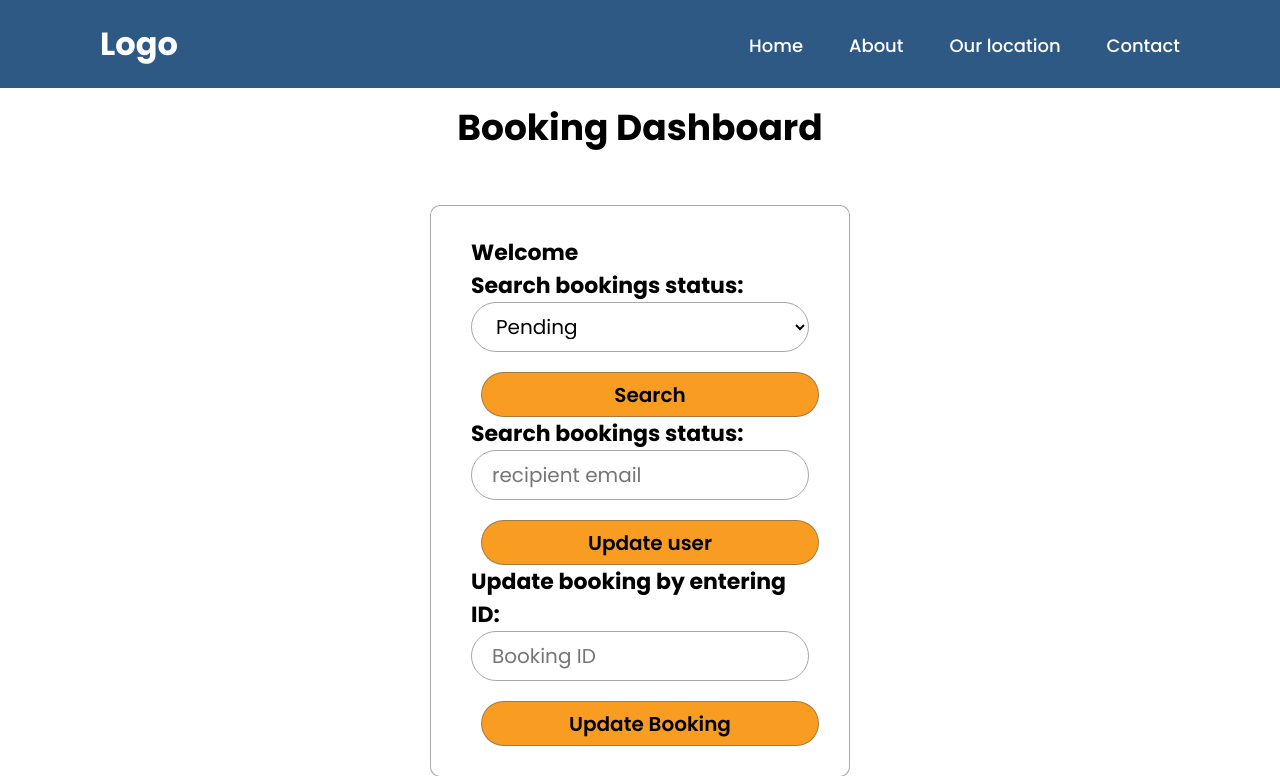
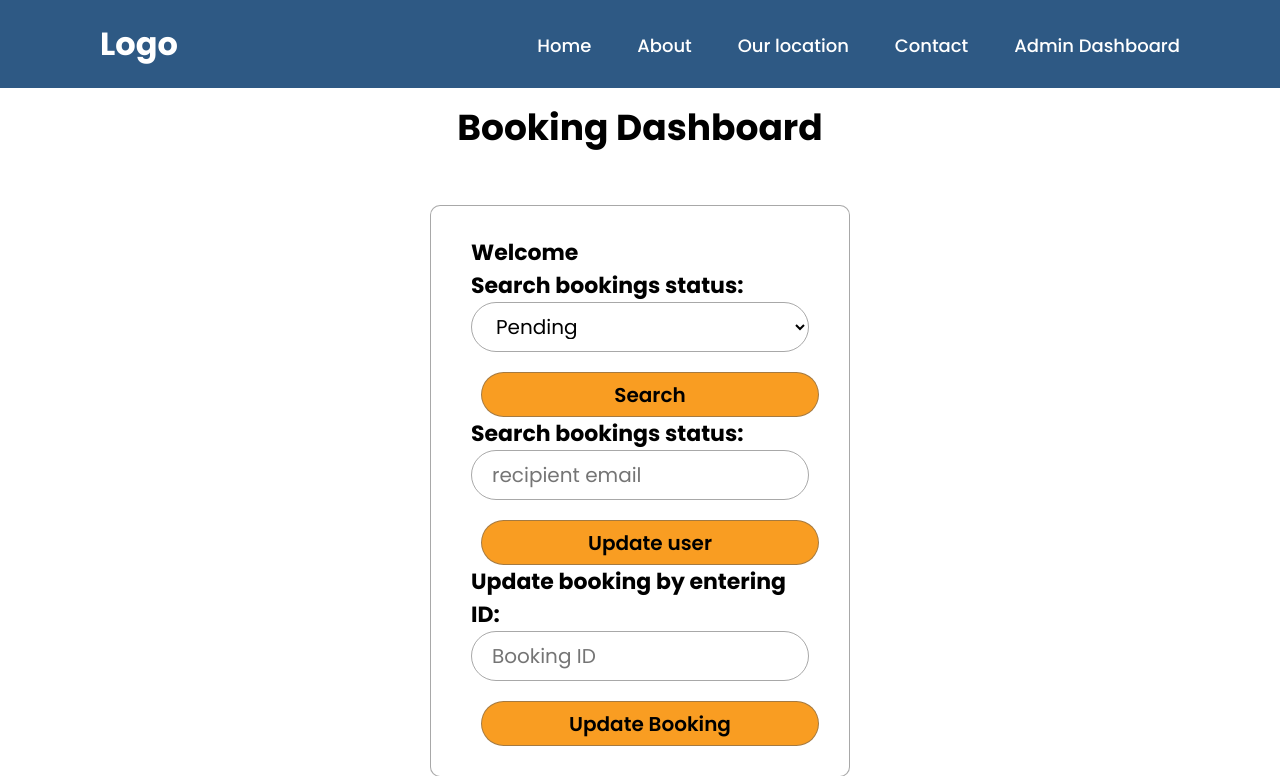
Before and after one commit to KayongoYongo/mama-fua-website, a Flask app: template templates/admin_booking_dahsboard.html in a window 1280 px wide. Shown: the top 776 px of the page. Run offline with Flask 3, Linux system fonts and the light colour scheme; the template is opened without the code that fills it: most values are stand-ins (such as "Sample title", 1, 10 or a date in 2020).

Commit message:
admin_dashboard

```diff
--- a/templates/admin_booking_dahsboard.html
+++ b/templates/admin_booking_dahsboard.html
@@ -18,6 +18,7 @@
         <a href="{{ url_for('about')}}">About</a>
         <a href="{{ url_for('location') }}">Our location</a>
         <a href="{{ url_for('contact') }}">Contact</a>
+        <a href="{{ url_for('view_user_bookings') }}">Admin Dashboard</a>
     </nav>
 </header>
 
```
